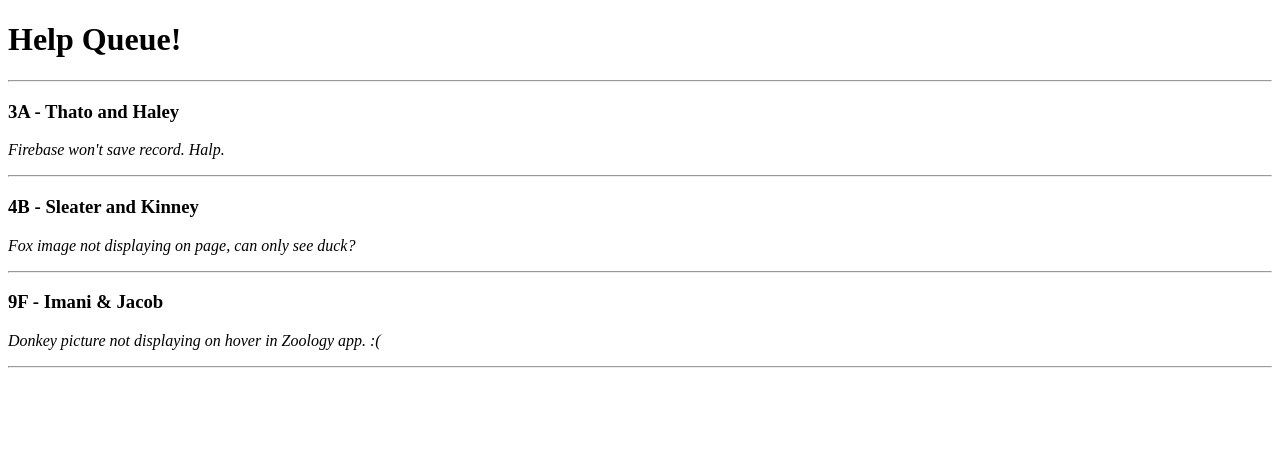
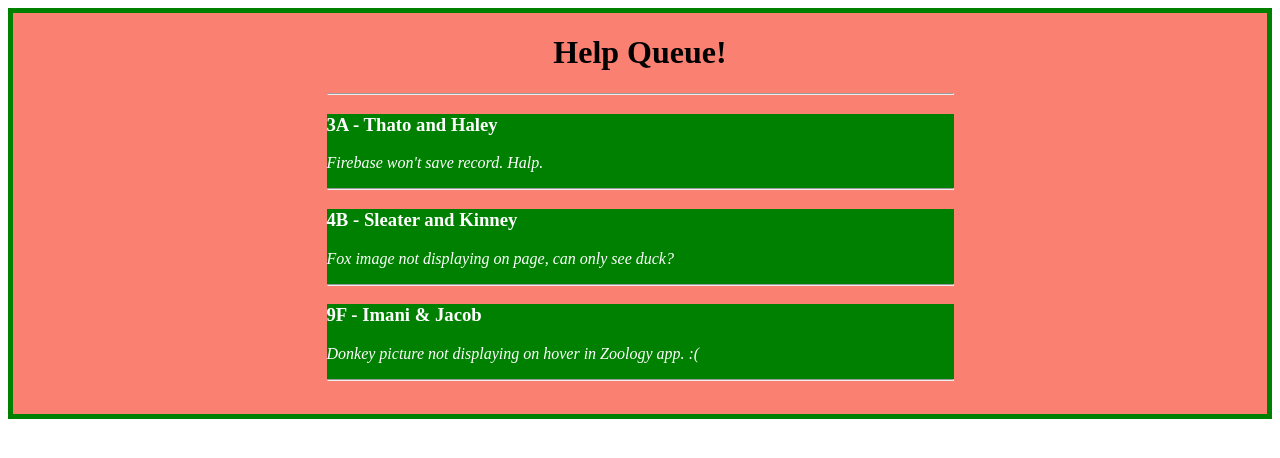
Before and after one commit to semariah/reackt-wk-2-help-queue, a React app: page / in a window 1280 px wide. Shown: the top 458 px of the page. Built offline with nearby package versions, Linux system fonts and the light colour scheme.

Commit message:
add styling to each component

```diff
--- a/package.json
+++ b/package.json
@@ -14,7 +14,8 @@
   "dependencies": {
     "prop-types": "^15.5.10",
     "react": "^15.5.4",
-    "react-dom": "^15.5.4"
+    "react-dom": "^15.5.4",
+    "styled-jsx": "^2.2.7"
   },
   "devDependencies": {
     "babel-core": "^6.24.1",
--- a/src/components/App.jsx
+++ b/src/components/App.jsx
@@ -3,12 +3,16 @@ import TicketList from './TicketList'
 import Header from './Header'
 
 function App(){
+  let appStyle = {
+    backgroundColor: 'salmon',
+      border: '5px solid green'
+  }
   return (
-    <div>
+    <div style={appStyle}>
       <Header/>
       <TicketList />
     </div>
-  )
+  );
 }
 
 export default App
--- a/src/components/Header.jsx
+++ b/src/components/Header.jsx
@@ -1,8 +1,11 @@
 import React from 'react'
 
 function Header(){
+  let headerStyle = {
+    textAlign: 'center',
+  }
   return (
-    <h1>Help Queue!</h1>
+    <h1 style={headerStyle}>Help Queue!</h1>
   )
 }
 
--- a/src/components/Ticket.jsx
+++ b/src/components/Ticket.jsx
@@ -2,8 +2,12 @@ import React from 'react'
 import PropTypes from 'prop-types'
 
 function Ticket(props){
+  let ticketStyle = {
+    backgroundColor: 'green',
+    color: 'white',
+  }
   return (
-    <div>
+    <div style={ticketStyle}>
       <h3>{props.location} - {props.names}</h3>
       <p><em>{props.issue}</em></p>
       <hr/>
--- a/src/components/TicketList.jsx
+++ b/src/components/TicketList.jsx
@@ -20,8 +20,13 @@ var masterTicketList = [
 ]
 
 function TicketList(){
+  var ticketList = {
+    width: '50%',
+    margin: '0 auto',
+    paddingBottom: '25px',
+  }
   return (
-    <div>
+    <div style = {ticketList}>
       <hr/>
       {masterTicketList.map((ticket, index) =>
         <Ticket names={ticket.names}
--- a/webpack.config.js
+++ b/webpack.config.js
@@ -51,7 +51,8 @@ module.exports = {
             "react",
           ],
           plugins: [
-            "react-hot-loader/babel"
+            "react-hot-loader/babel",
+            "styled-jsx/babel"
           ]
         }
       }
```
Also changed, not shown: 1 other file (tests, documents, lock files or other folders).
